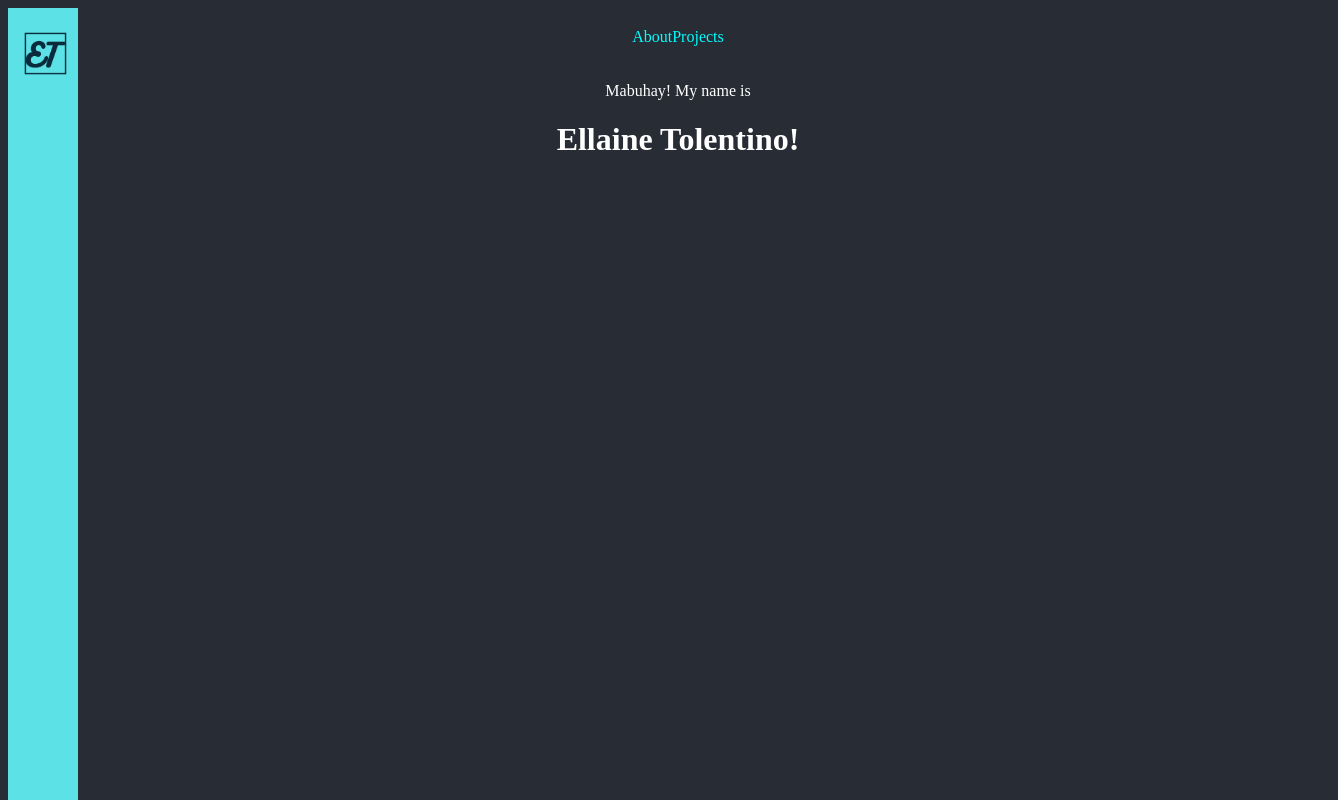
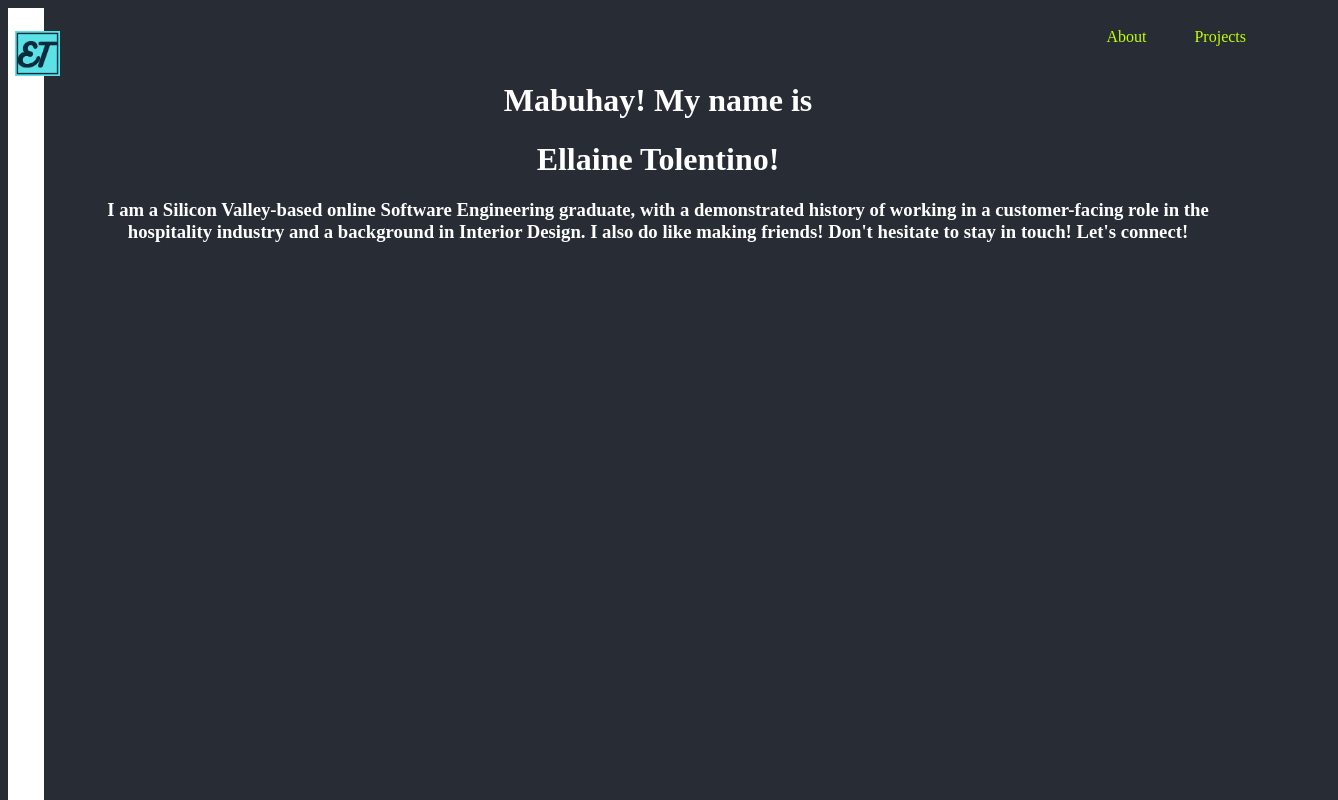
Before and after one commit to tolentinoel/ellaine_dev_portfolio, a React (Create React App) app: page / in a window 1280 px wide. Shown: the top 800 px of the page, 1338 px wide, since content can reach past the window. Built offline with nearby package versions, Linux system fonts and the light colour scheme; the HTML template or start-up script is replaced by a standard one.

Commit message:
moved elements up to landing

```diff
--- a/src/About.js
+++ b/src/About.js
@@ -8,7 +8,7 @@ function About(props) {
       <h1>About Me:</h1>
       <div  className="LI-profile-badge"  data-version="v1" data-size="medium" data-locale="en_US" data-type="horizontal" data-theme="dark" data-vanity="ellainet">
         <a className="LI-simple-link"  target="blank_" href='https://www.linkedin.com/in/ellainet?trk=profile-badge'>Ellaine Tolentino (She/They) 🏳️‍🌈</a>
-        <h3 className="aboutMeContent">I am a Silicon Valley-based online Software Engineering graduate, with a demonstrated history of working in a customer-facing role in the hospitality industry and a background in Interior Design. I also do like making friends! Don't hesitate to stay in touch! Let's connect!</h3>
+
       </div>
     </div>
   )
--- a/src/App.js
+++ b/src/App.js
@@ -8,25 +8,30 @@ function App() {
   return (
     <BrowserRouter>
       <div className="navigation">
-      <script type="text/javascript" src="https://platform.linkedin.com/badges/js/profile.js" async defer></script>
+        <script type="text/javascript" src="https://platform.linkedin.com/badges/js/profile.js" async defer></script>
         <img src={logo} className="logo" alt="Logo" />
           <div className="navigationSub">
             <a href="#about" className="tab">About</a>
             <a href="#projects" className="tab">Projects</a>
+          </div>
+      </div>
 
       <div className="App">
+
+        <div className="landing">
+          <h1>Mabuhay! My name is</h1>
+          <h1>Ellaine Tolentino!</h1>
+          <h3 className="aboutMeContent">I am a Silicon Valley-based online Software Engineering graduate, with a demonstrated history of working in a customer-facing role in the hospitality industry and a background in Interior Design. I also do like making friends! Don't hesitate to stay in touch! Let's connect!</h3>
         </div>
-        <div className="landing">
-          <p>Mabuhay! My name is</p>
-          <h1>Ellaine Tolentino!</h1>
-        </div>
+
         <div id="about">
           <About/>
         </div>
+
         <div id= "projects">
           <Projects/>
         </div>
-        </div>
+
       </div>
     </BrowserRouter>
   );
--- a/src/styles/About.css
+++ b/src/styles/About.css
@@ -7,8 +7,3 @@
     text-decoration: none;
     color: cyan;
 }
-
-.aboutMeContent{
-    padding-left: 9%;
-    padding-right: 9%;
-}
--- a/src/styles/App.css
+++ b/src/styles/App.css
@@ -6,8 +6,10 @@ html{
 }
 
 #root{
+  border-left: solid;
+  border-width: 2.3rem;
+  border-color: white;
   text-align: center;
-  width: 100vw;
 }
 
 .App {
@@ -15,16 +17,6 @@ html{
   overflow-y: hidden;
 }
 
-/* .App-logo {
-  height: 40vmin;
-  pointer-events: none;
-} */
-
-/* @media (prefers-reduced-motion: no-preference) {
-  .App-logo {
-    animation: App-logo-spin infinite 20s linear;
-  }
-} */
 
 .App-header {
   background-color: #282c34;
@@ -47,40 +39,34 @@ html{
   left: 15px;
   width: 45px;
   margin-top: 3px;
-  /* border-radius: 15px; */
+
 }
 
 .navigation{
-  height: 100%;
+  /* height: 100%;
   width: 50px;
   display: flex;
   position: sticky;
   left: 0px;
-  background-color: #5ce1e6;
+  background-color: #5ce1e6; */
+  text-align: end;
   padding: 20px 10px 15px 10px;
 }
 
 
 .landing{
   height: 100vh;
-  width: 100vw;
-  padding: 20px;
+
 }
 
 .tab{
   text-decoration: none;
-  color: cyan;
-  /* display: flex;
-  position: relative;
-  align-items: center;
-  float: inline-end; */
+  color: #bfff00;
+  padding-left: 2rem;
+  padding-right: 1rem;
 }
 
-/* @keyframes App-logo-spin {
-  from {
-    transform: rotate(0deg);
-  }
-  to {
-    transform: rotate(360deg);
-  }
-} */
+.aboutMeContent{
+  padding-left: 5%;
+  padding-right: 5%;
+}
```
